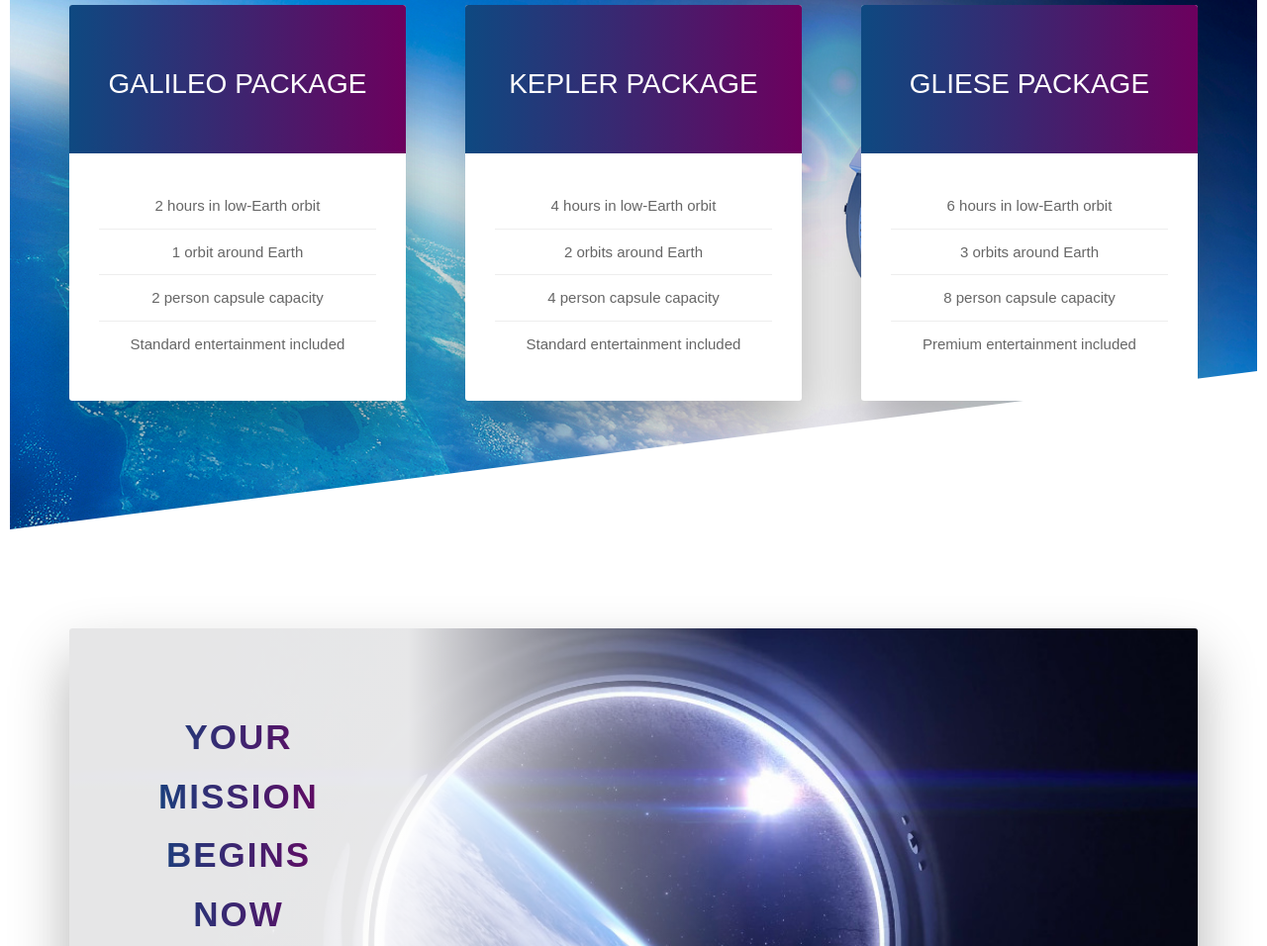
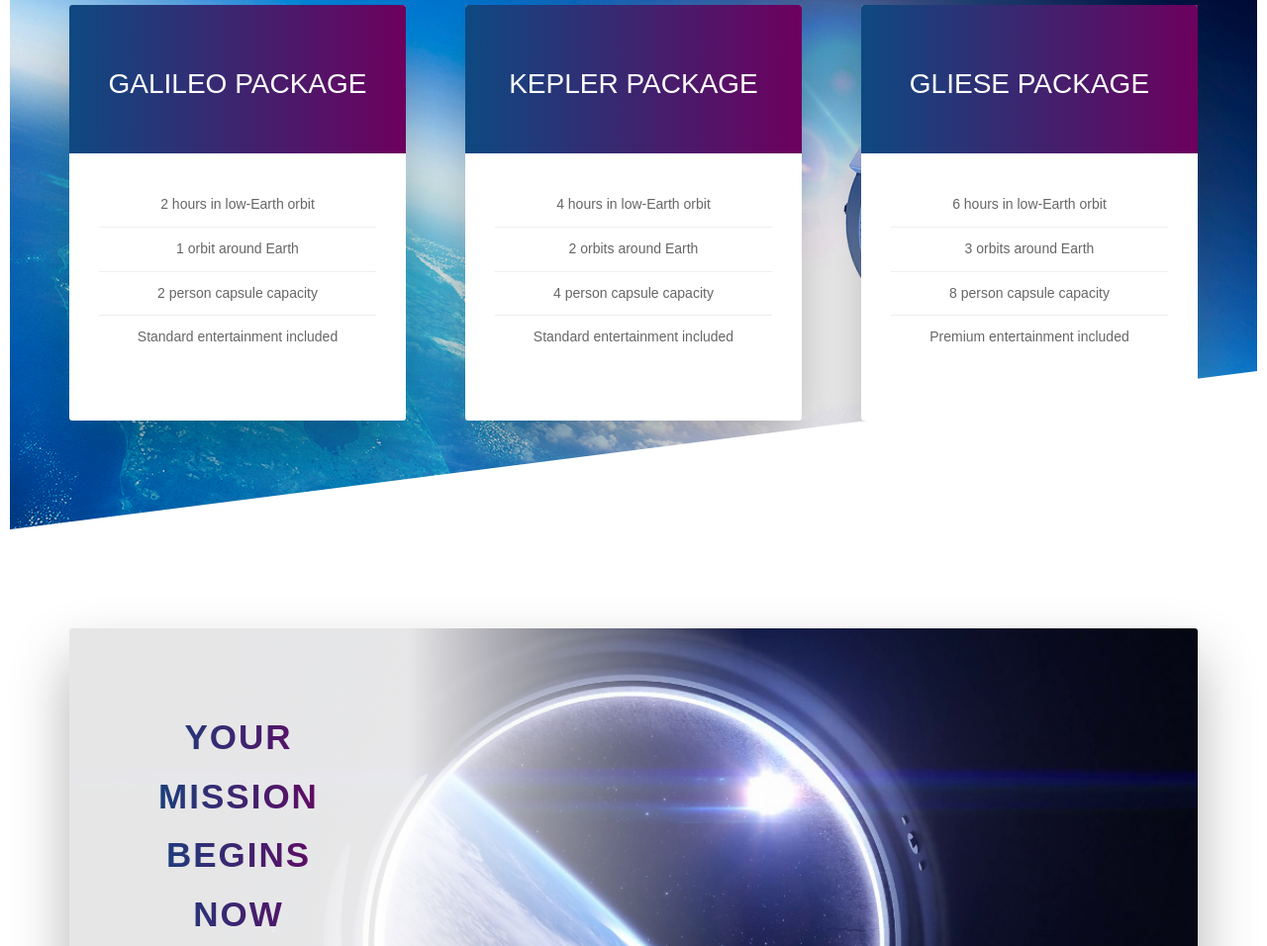
Before and after one commit to JonnyBeoulve/Flight, a website: page index.html in a window 1280 px wide. Shown: the part 3906-4862 px from the top of the page at 99% size. Drawn offline with Linux system fonts and the light colour scheme; a web font is replaced by a local one.

Commit message:
v1.0 commit

```diff
--- a/index.html
+++ b/index.html
@@ -301,7 +301,7 @@
             <!-- Footer -->
             <section class="section-footer">
                 <div class="footer">
-                    <p class="footer__text">Made by <a class="footer__link" href="http://www.jonathanleack.com/" target="_blank">Jonathan Leack</a>. Work in progress.</p>
+                    <p class="footer__text">Made by <a class="footer__link" href="http://www.jonathanleack.com/" target="_blank">Jonathan Leack</a>.</p>
                 </div>
             </section>
             <!-- End Footer -->
--- a/package.json
+++ b/package.json
@@ -1,6 +1,6 @@
 {
   "name": "flight",
-  "version": "0.5.0",
+  "version": "1.0.0",
   "description": "Flight home page",
   "author": "Jonathan Leack",
   "license": "ISC",
--- a/sass/abstracts/_mixins.scss
+++ b/sass/abstracts/_mixins.scss
@@ -24,7 +24,7 @@
 ========================================================================*/
 @mixin respond($breakpoint) {
     @if $breakpoint == tablet {
-        @media only screen and (max-width: 56.25em) { @content };
+        @media only screen and (max-width: 75em) { @content };
     }
     @if $breakpoint == phone {
         @media only screen and (max-width: 37.5em) { @content };
--- a/sass/components/_guide.scss
+++ b/sass/components/_guide.scss
@@ -8,6 +8,7 @@
     box-shadow: 0 3rem 6rem rgba($color-black, .3);
     padding: 6rem;
     padding-left: 7rem;
+    transition: transform .3s;
     font-size: $default-font-size;
 
     @include respond(tablet) {
--- a/sass/components/_tours.scss
+++ b/sass/components/_tours.scss
@@ -3,10 +3,11 @@
 ============================================================================*/
 .tour-package {
     position: relative;
-    height: 40rem;
+    height: 42rem;
     background-color: $color-white;
     border-radius: 3px;
     box-shadow: 0 3rem 6rem rgba($color-black, .3);
+    transition: transform .3s;
 
     &:hover {
         transform: translateY(-1rem) scale(1.00);
@@ -72,8 +73,8 @@
 
             li {
                 text-align: center;
-                font-size: 1.5rem;
-                padding: 1rem;
+                font-size: 1.4rem;
+                padding: 1rem 0 1rem 0;
 
                 &:not(:last-child) {
                     border-bottom: 1px solid $color-grey-light-2;
--- a/sass/pages/_home.scss
+++ b/sass/pages/_home.scss
@@ -9,7 +9,7 @@
     z-index: 2;
 
     @include respond(tablet) {
-        margin-bottom: 20rem;
+        margin-bottom: 36rem;
     }
     @include respond(phone) {
         margin-bottom: 2rem;
```
Also changed, not shown: css/style.css.
